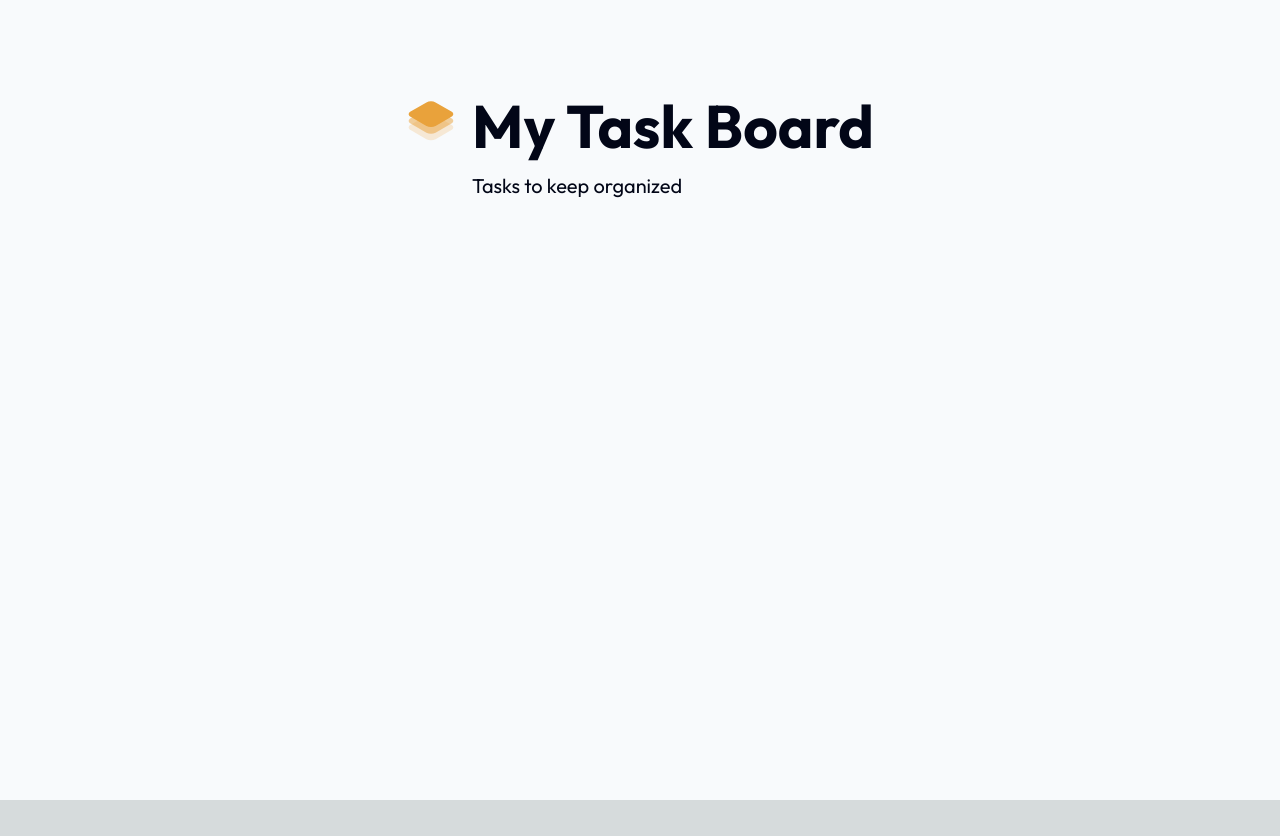
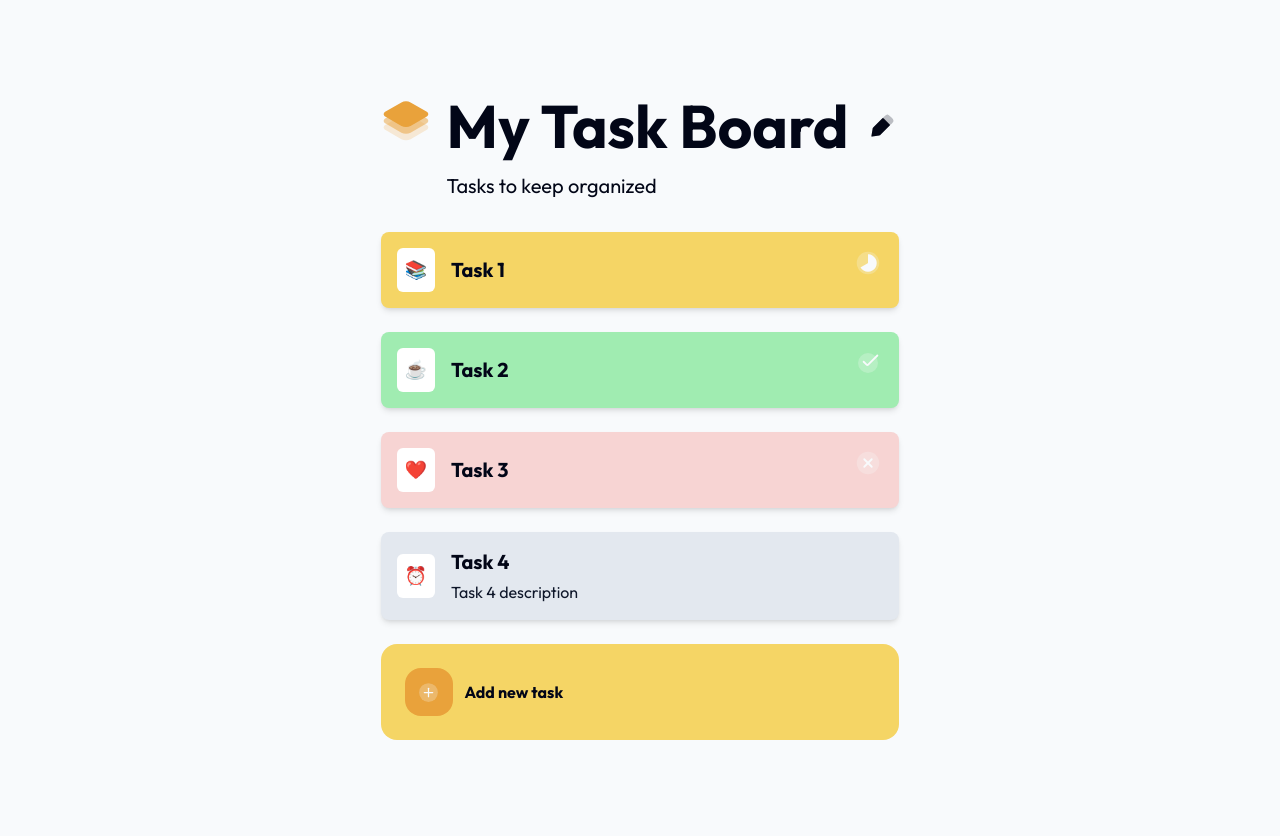
Before and after one commit to Robertron624/fullstack-my-task-board, a Next.js app: page / in a window 1280 px wide. Before the commit the page ends 800 px from the top, so only its background shows below. Built offline with nearby package versions, Linux system fonts and the light colour scheme.

Commit message:
feat: adding home task component
Also this commits adds some mock data while we set up the database

```diff
--- /dev/null
+++ b/app/_components/AddNewTodo.tsx
@@ -0,0 +1,26 @@
+"use client";
+
+import { useState } from "react";
+import Image from "next/image";
+
+export default function AddNewTodo() {
+
+    const [showForm, setShowForm] = useState(false);
+
+    return (
+        <div className="mt-6 ">
+            <button className="w-full bg-light-yellow py-6 px-6 rounded-2xl text-start font-bold flex gap-3 items-center">
+                <div className="bg-orange rounded-2xl w-12 h-12 flex justify-center items-center">
+                    <Image
+                        src="/images/Add_round_duotone.svg"
+                        alt="Plus"
+                        width={25}
+                        height={25}
+                    />
+                </div>
+                Add new task
+            </button>
+        </div>
+    );
+
+}
--- /dev/null
+++ b/app/_components/StatusIcons.tsx
@@ -0,0 +1,63 @@
+export const InProgressIcon = () => (
+  <svg
+    width='30'
+    height='30'
+    viewBox='0 0 20 20'
+    fill='none'
+    xmlns='http://www.w3.org/2000/svg'
+  >
+    <circle cx='10' cy='10' r='7.5' fill='#F8FAFC' fillOpacity='0.25' />
+    <path
+      d='M9.99999 4.46669C9.99999 4.32388 9.99999 4.25248 10.0467 4.20813C10.0934 4.16377 10.1622 4.16731 10.2999 4.1744C11.2196 4.22174 12.1166 4.4863 12.9167 4.94821C13.8034 5.46019 14.5398 6.19658 15.0518 7.08335C15.5638 7.97013 15.8333 8.97606 15.8333 10C15.8333 11.024 15.5638 12.0299 15.0518 12.9167C14.5398 13.8035 13.8034 14.5399 12.9167 15.0518C12.0299 15.5638 11.024 15.8334 9.99999 15.8334C8.97603 15.8334 7.9701 15.5638 7.08332 15.0518C6.28329 14.5899 5.60566 13.9454 5.10479 13.1725C5.02983 13.0569 4.99235 12.999 5.00741 12.9364C5.02247 12.8738 5.08431 12.8381 5.20798 12.7667L9.84999 10.0866C9.92319 10.0444 9.9598 10.0232 9.97989 9.98842C9.99999 9.95361 9.99999 9.91135 9.99999 9.82682V4.46669Z'
+      fill='#F8FAFC'
+    />
+  </svg>
+);
+
+export const CompletedIcon = () => (
+  <svg
+    width='30'
+    height='30'
+    viewBox='0 0 20 20'
+    fill='none'
+    xmlns='http://www.w3.org/2000/svg'
+  >
+    <circle
+      cx='10'
+      cy='9.99998'
+      r='6.66667'
+      fill='#F8FAFC'
+      fillOpacity='0.25'
+    />
+    <path
+      d='M7.08333 9.16667L8.87623 10.9596C9.26675 11.3501 9.89992 11.3501 10.2904 10.9596L16.25 5'
+      stroke='#F8FAFC'
+      strokeWidth='1.2'
+      strokeLinecap='round'
+    />
+  </svg>
+);
+
+export const WontDoIcon = () => (
+  <svg
+    width='30'
+    height='30'
+    viewBox='0 0 20 20'
+    fill='none'
+    xmlns='http://www.w3.org/2000/svg'
+  >
+    <circle cx='10' cy='10' r='7.5' fill='#F8FAFC' fillOpacity='0.25' />
+    <path
+      d='M7.5 7.5L12.5 12.5'
+      stroke='#F8FAFC'
+      strokeWidth='1.2'
+      strokeLinecap='round'
+    />
+    <path
+      d='M12.5 7.5L7.5 12.5'
+      stroke='#F8FAFC'
+      strokeWidth='1.2'
+      strokeLinecap='round'
+    />
+  </svg>
+);
--- /dev/null
+++ b/app/_components/TaskComponent.tsx
@@ -0,0 +1,51 @@
+import type { Task, TaskStatus } from "../types";
+import Image from "next/image";
+
+import { CompletedIcon, InProgressIcon, WontDoIcon } from "./StatusIcons";
+
+const statusStylesObject = {
+  "in-progress": {
+    icon: InProgressIcon,
+    color: "bg-light-yellow",
+  },
+  completed: {
+    icon: CompletedIcon,
+    color: "bg-light-green",
+  },
+  "won't-do": {
+    icon: WontDoIcon,
+    color: "bg-light-pink",
+  },
+  "to-do": {
+    icon: null,
+    color: "bg-light-blue-gray",
+  },
+};
+
+const getStatusStyles = (status: TaskStatus) => statusStylesObject[status];
+
+export default function TaskComponent({
+  task,
+}: Readonly<{
+  task: Task;
+}>) {
+  const { name, status, description, icon } = task;
+  const { icon: Icon, color } = getStatusStyles(status);
+
+  return (
+    <div
+      className={`max-w-4xl w-full flex justify-between gap-4 p-4 rounded-lg shadow-md ${color}`}
+    >
+      <div className='flex gap-4 items-center'>
+        {icon && <div className='bg-white p-2 rounded-md text-lg'>{icon}</div>}
+        <div className='flex flex-col gap-1'>
+          <p className='font-bold text-xl'>{name}</p>
+          {status === "to-do" && (
+            <p className='text-md text-slate-900'>{description}</p>
+          )}
+        </div>
+      </div>
+      {Icon && <Icon />}
+    </div>
+  );
+}
--- /dev/null
+++ b/app/constants.ts
@@ -0,0 +1,34 @@
+export const taskIconOptions = [
+    {
+        label: "book",
+        value: "📚"
+    },
+    {
+        label: "coffee",
+        value: "☕️"
+    },
+    {
+        label: "heart",
+        value: "❤️"
+    },
+    {
+        label: "clock",
+        value: "⏰"
+    },
+    {
+        label: "rocket",
+        value: "🚀"
+    },
+    {
+        label: "computer",
+        value: "💻"
+    },
+    {
+        label: "bulb",
+        value : "💡"
+    },
+    {
+        label: "bubble",
+        value: "💬"
+    }
+]
--- /dev/null
+++ b/app/mockData.ts
@@ -0,0 +1,36 @@
+import type { Task } from "./types";
+
+import { taskIconOptions } from "./constants";
+
+const mockTasks: Task[] = [
+    {
+        id: "1",
+        name: "Task 1",
+        description: "Task 1 description",
+        status: "in-progress",
+        icon: taskIconOptions[0].value,
+    },
+    {
+        id: "2",
+        name: "Task 2",
+        description: "Task 2 description",
+        status: "completed",
+        icon: taskIconOptions[1].value,
+    },
+    {
+        id: "3",
+        name: "Task 3",
+        description: "Task 3 description",
+        status: "won't-do",
+        icon: taskIconOptions[2].value,
+    },
+    {
+        id: "4",
+        name: "Task 4",
+        description: "Task 4 description",
+        status: "to-do",
+        icon: taskIconOptions[3].value,
+    }
+];
+
+export default mockTasks;
--- a/app/page.tsx
+++ b/app/page.tsx
@@ -1,10 +1,15 @@
 import Image from "next/image";
+
+import mockTasks from "./mockData";
+import TaskComponent from "./_components/TaskComponent";
+import AddNewTodo from "./_components/AddNewTodo";
 
 export default function Home() {
   return (
-    <main className="flex min-h-screen flex-col items-center justify-between p-24 bg-very-light-gray text-slate-950">
-      <div className="flex gap-4">
+    <main className="flex min-h-screen flex-col items-center p-24 bg-very-light-gray text-slate-950 gap-5">
       <div>
+        <div className="flex gap-4 flex-wrap">
+          <div className="shrink-0">
             <Image
               src="/images/Logo.svg"
               alt="Logo"
@@ -12,13 +17,30 @@ export default function Home() {
               height={50}
             />
           </div>
+          <div>
             <div className="flex flex-col gap-4">
+              <div className="flex items-center gap-4">
                 <h1 className="text-6xl font-semibold">My Task Board</h1>
+                <Image
+                  src="/images/Edit_duotone.svg"
+                  alt="Pencil"
+                  width={35}
+                  height={35}
+                />
+              </div>
               <p className="text-xl">
                 Tasks to keep organized
               </p>
             </div>
           </div>
+        </div>
+        <div className="flex flex-col gap-6 mt-8 w-full justify-start items-start">
+          {mockTasks.map((task) => (
+            <TaskComponent key={task.id} task={task} />
+          ))}
+        </div>
+        <AddNewTodo />
+      </div>
     </main>
   );
 }
--- /dev/null
+++ b/app/types.ts
@@ -0,0 +1,9 @@
+export type TaskStatus = "in-progress" | "completed" | "won't-do" | "to-do";
+
+export interface Task {
+    id: string;
+    name: string;
+    description: string;
+    status: TaskStatus;
+    icon?: string;
+}
```
Also changed, not shown: app/utils.ts (added). Lines whose indentation alone changed are shown as unchanged.
